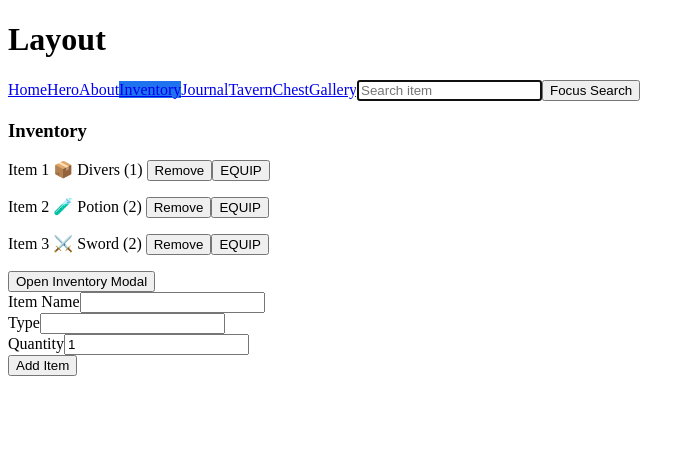
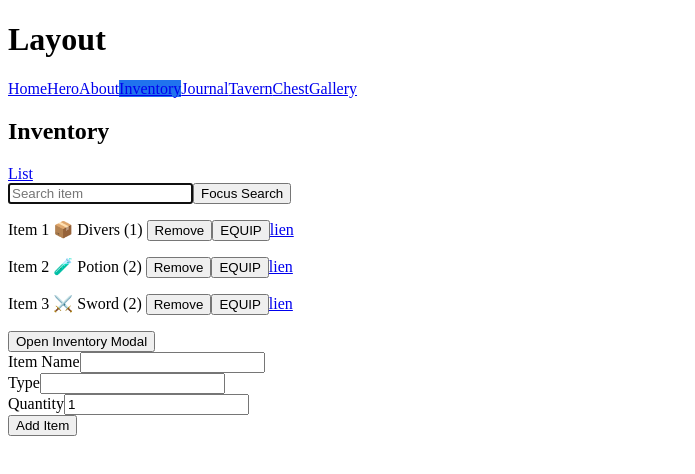
Before and after one commit to ganciaux/angular-hero, an Angular app: page /inventory in a window 1280 px wide. Shown: the top 474 px of the page, without its empty margins (0-695 px from the left). Built offline with nearby package versions, Linux system fonts and the light colour scheme.

Commit message:
Commit : feat(inventory): add child routes with list and detail views

```diff
--- a/src/app/app.routes.ts
+++ b/src/app/app.routes.ts
@@ -20,6 +20,10 @@ export const routes: Routes = [
       {
         path: 'inventory',
         loadComponent: () => import('./features/inventory/inventory').then((m) => m.Inventory),
+        children: [
+          { path: '', loadComponent: () => import('./features/inventory/inventory-list/inventory-list').then((m) => m.InventoryList) },
+          { path: ':id', loadComponent: () => import('./features/inventory/inventory-detail/inventory-detail').then((m) => m.InventoryDetail) }
+        ]
       },
       {
         path: 'journal',
--- /dev/null
+++ b/src/app/features/inventory/inventory-detail/inventory-detail.html
@@ -0,0 +1,7 @@
+@let itemDetails=item();
+
+@if (itemDetails){
+  <app-item-card [item]="itemDetails" [showLink]="false"/>
+}@else{
+  <p>item not found</p>
+}
--- /dev/null
+++ b/src/app/features/inventory/inventory-detail/inventory-detail.ts
@@ -0,0 +1,23 @@
+import { Component, inject, OnInit, signal } from '@angular/core';
+import { ActivatedRoute } from '@angular/router';
+import { InventoryService } from '../inventory.service';
+import { ItemModel } from '../inventory.model';
+import { ItemCard } from '../item-card/item-card';
+
+@Component({
+  selector: 'app-inventory-detail',
+  imports: [ItemCard],
+  templateUrl: './inventory-detail.html',
+  styleUrl: './inventory-detail.scss',
+})
+export class InventoryDetail implements OnInit {
+  private route = inject(ActivatedRoute);
+  private inventoryService = inject(InventoryService);
+  protected item = signal<ItemModel|undefined>(undefined);
+
+  ngOnInit() {
+    const id = this.route.snapshot.paramMap.get('id');
+    if (!id) return;
+    this.item.set(this.inventoryService.findItemById(id))
+  }
+}
--- /dev/null
+++ b/src/app/features/inventory/inventory-list/inventory-list.html
@@ -0,0 +1,19 @@
+<input #searchInput type="text" id="searchInput" placeholder="Search item"/>
+<button (click)="searchInput.focus()">Focus Search</button>
+
+<app-panel>
+  <button (click)="openModal()">Open Inventory Modal</button>
+  <div panel-body>
+    @for(item of inventoryService.items(); track item.id) {
+      <app-item-card [item]="item" (removed)="inventoryService.removeItem($event)" (equipped)="inventoryService.toggleEquip($event)" [showLink]="true"></app-item-card>
+    }
+  </div>
+</app-panel>
+
+
+<app-add-item-form (added)="inventoryService.addItem($event)"></app-add-item-form>
+
+<app-modal>
+  <h2 modal-header>Inventory Modal Header</h2>
+  <p modal-body>Inventory Modal Body</p>
+</app-modal>
--- /dev/null
+++ b/src/app/features/inventory/inventory-list/inventory-list.ts
@@ -0,0 +1,26 @@
+import { Component, inject, AfterViewInit, ViewChild, ElementRef } from '@angular/core';
+import { InventoryService } from '../inventory.service';
+import { ItemCard } from '../item-card/item-card';
+import { AddItemForm } from '../add-item-form/add-item-form';
+import { Modal } from '../../../shared/components/modal/modal';
+import { Panel } from '../../../shared/components/panel/panel';
+
+@Component({
+  selector: 'app-inventory-list',
+  imports: [ItemCard, AddItemForm, Panel, Modal],
+  templateUrl: './inventory-list.html',
+  styleUrl: './inventory-list.scss',
+})
+export class InventoryList implements AfterViewInit {
+  protected readonly inventoryService = inject(InventoryService);
+  @ViewChild('searchInput') searchInput!: ElementRef<HTMLInputElement>;
+  @ViewChild(Modal) inventoryModal!: Modal;
+
+  ngAfterViewInit() {
+    this.searchInput.nativeElement.focus();
+  }
+
+  openModal() {
+    this.inventoryModal.open();
+  }
+}
--- a/src/app/features/inventory/inventory.html
+++ b/src/app/features/inventory/inventory.html
@@ -1,20 +1,6 @@
-<input #searchInput type="text" id="searchInput" placeholder="Search item"/>
-<button (click)="searchInput.focus()">Focus Search</button>
+<h2>Inventory</h2>
+<nav>
+  <a routerLink="/inventory">List</a>
+</nav>
 
-<app-panel>
-  <h3 panel-title>Inventory</h3>
-  <button (click)="openModal()">Open Inventory Modal</button>
-  <div panel-body>
-    @for(item of inventoryService.items(); track item.id) {
-      <app-item-card [item]="item" (removed)="inventoryService.removeItem($event)" (equipped)="inventoryService.toggleEquip($event)"></app-item-card>
-    }
-  </div>
-</app-panel>
-
-
-<app-add-item-form (added)="inventoryService.addItem($event)"></app-add-item-form>
-
-<app-modal>
-  <h2 modal-header>Inventory Modal Header</h2>
-  <p modal-body>Inventory Modal Body</p>
-</app-modal>
+<router-outlet />
--- a/src/app/features/inventory/inventory.ts
+++ b/src/app/features/inventory/inventory.ts
@@ -1,26 +1,12 @@
-import { AfterViewInit, Component, ElementRef, inject, ViewChild } from '@angular/core';
-import { InventoryService } from './inventory.service';
-import { ItemCard } from './item-card/item-card';
-import { AddItemForm } from './add-item-form/add-item-form';
-import { Panel } from "../../shared/components/panel/panel";
-import { Modal } from '../../shared/components/modal/modal';
+import { Component } from '@angular/core';
+import { RouterLink, RouterOutlet } from '@angular/router';
 
 @Component({
   selector: 'app-inventory',
-  imports: [ItemCard, AddItemForm, Panel, Modal],
+  imports: [RouterOutlet, RouterLink],
   templateUrl: './inventory.html',
   styleUrl: './inventory.scss',
 })
-export class Inventory implements AfterViewInit {
-  protected readonly inventoryService = inject(InventoryService);
-  @ViewChild('searchInput') searchInput!: ElementRef;
-  @ViewChild(Modal) inventoryModal!: Modal;
+export class Inventory {
 
-  ngAfterViewInit() {
-    this.searchInput.nativeElement.focus();
-  }
-
-  openModal() {
-    this.inventoryModal.open();
-  }
 }
--- a/src/app/features/inventory/item-card/item-card.html
+++ b/src/app/features/inventory/item-card/item-card.html
@@ -1,4 +1,7 @@
 <p [class.equipped]="item().equipped">
   {{ item().name | titlecase }} {{ item().type | itemType }} ({{ item().quantity }}) <button (click)="removed.emit(item().id)">Remove</button>
   <button (click)="equipped.emit(item().id)"> @if (item().equipped) { {{ 'Unequip' | uppercase }} } @else { {{ 'Equip' | uppercase }} } </button>
+  @if(showLink()){
+    <a [routerLink]="[item().id]">lien</a>
+  }
 </p>
--- a/src/app/features/inventory/item-card/item-card.ts
+++ b/src/app/features/inventory/item-card/item-card.ts
@@ -2,10 +2,11 @@ import { Component, input, output } from '@angular/core';
 import { ItemModel } from '../inventory.model';
 import { ItemTypePipe } from '../pipes/item-type/item-type.pipe';
 import { TitleCasePipe, UpperCasePipe } from '@angular/common';
+import { RouterLink } from "@angular/router";
 
 @Component({
   selector: 'app-item-card',
-  imports: [ItemTypePipe, TitleCasePipe, UpperCasePipe],
+  imports: [ItemTypePipe, TitleCasePipe, UpperCasePipe, RouterLink],
   templateUrl: './item-card.html',
   styleUrl: './item-card.scss',
 })
@@ -13,4 +14,5 @@ export class ItemCard {
   readonly item = input.required<ItemModel>();
   removed = output<string>();
   equipped = output<string>();
+  showLink = input<boolean>(false);
 }
```
Also changed, not shown: src/app/features/inventory/inventory-detail/inventory-detail.scss (added), src/app/features/inventory/inventory-list/inventory-list.scss (added), 2 other files (tests, documents, lock files or other folders).
